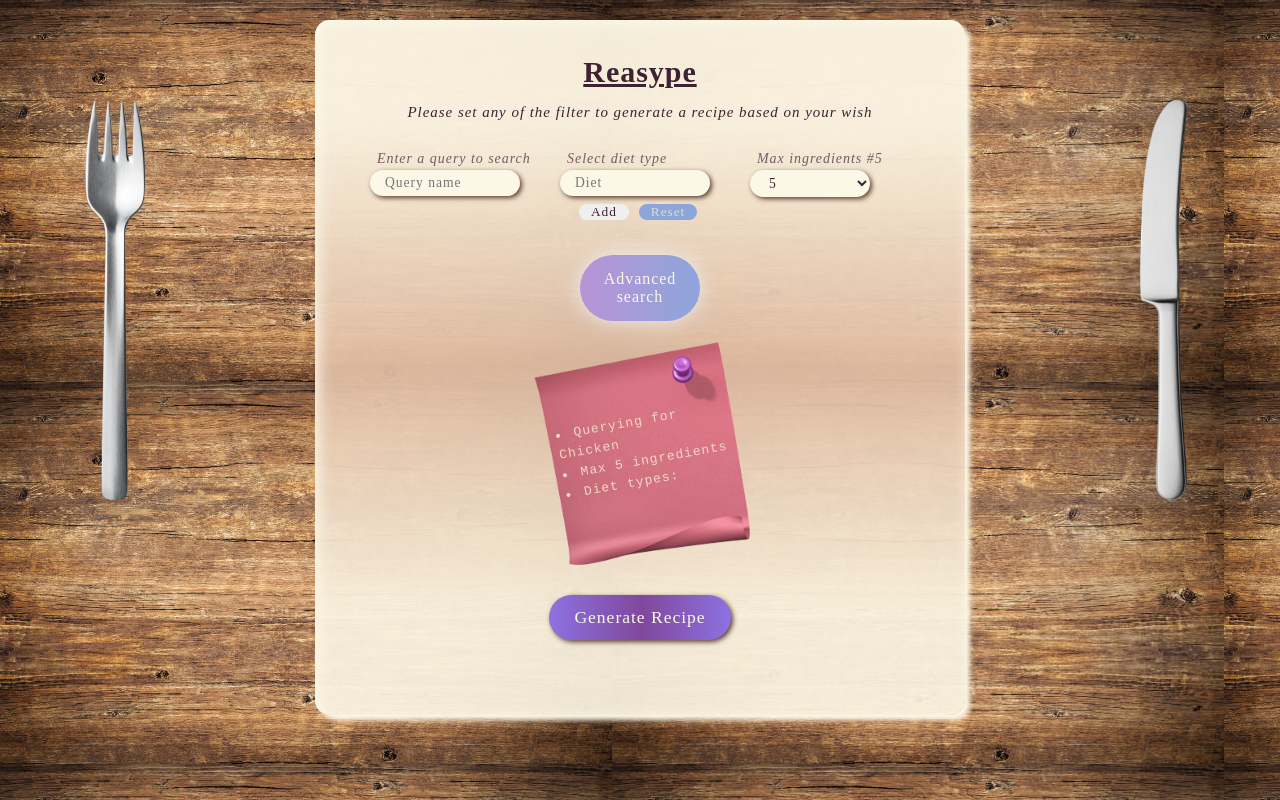
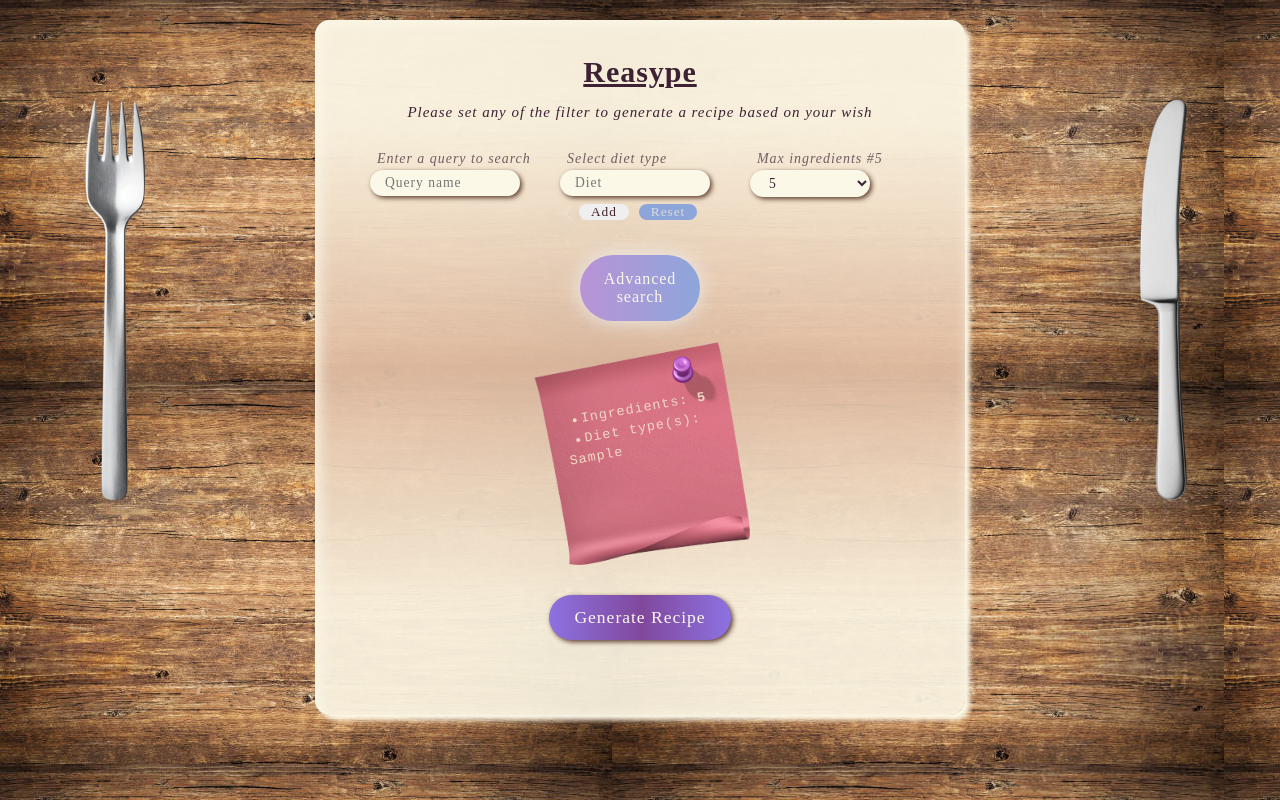
Before and after one commit to tarikozturk017/reasype--react, a React (Create React App) app in the folder reasype/: page / in a window 1280 px wide. Both pictures are taken after typing "Sample" into the empty fields and a click on the button "Add". Built offline with nearby package versions, Linux system fonts and the light colour scheme.

Commit message:
enum add bug fixed

```diff
--- a/reasype/src/components/BasicPaper.js
+++ b/reasype/src/components/BasicPaper.js
@@ -3,15 +3,29 @@ import Post from "../post.png"
 
 
 export default function BasicPaper(props) {
+    const data = props.data;
+    const OptionVal = data.ingr=== 100 ? '10+' : data.ingr;
+
+    function enumElements(enumData) {
+        let str = "";
+        enumData.map((data, i, enumData) => {
+            str+=data;
+            if (enumData.length - 1 !== i) str+=', '
+        });
+        return str;
+        // console.log("data: " + enumData)
+    }
+
+
     return (
         <div className="basic-paper--container" >
             {!props.isAdvanced && <div className="basic--paper">
                 <img src={Post} alt="" />
             </div>}
             <div className="basic-p--paper">
-                <li>Querying for Chicken</li>
-                <li>Max 5 ingredients</li>
-                <li>Diet types: </li>
+                {data.q && <li><span> Querying for: {data.q}</span></li>}
+                {OptionVal && <li><span>Ingredients: <strong>{OptionVal}</strong></span></li>}
+                {data.diet.length!==0 && <li><span> Diet type(s): {enumElements(data.diet)}</span></li>}
             </div>
         </div>
     )
--- a/reasype/src/components/EnumInput.js
+++ b/reasype/src/components/EnumInput.js
@@ -8,6 +8,7 @@ export default function EnumInput(props) {
 
     function handleChange(event) {
         const {name, value} = event.target
+
         setElem(prevData => ({
             ...prevData,
             // [name]: value
@@ -16,12 +17,12 @@ export default function EnumInput(props) {
     }
 
     function handleEnumChange() {
-        // console.log('setting handle range data: ' + elem.filterElem)
-        setArr(prevData => ([
-            ...prevData,
-            elem.filterElem
-        ]))
-        // console.log('before array is being set the elem is: ' + elem.filterElem)
+        if(elem.filterElem !== '' && !arr.includes(elem.filterElem) && arr.length < 3) {
+            setArr(prevData => ([
+                ...prevData,
+                elem.filterElem
+            ]))
+        }
         setElem({
             filterElem: ''
         })
--- a/reasype/src/components/Filter.js
+++ b/reasype/src/components/Filter.js
@@ -257,7 +257,7 @@ export default function Filter(props) {
                 {regularSearch} */}
 
                 {updatedPage}
-                <BasicPaper isAdvanced={isAdvanced}/>
+                <BasicPaper data={recipeData} isAdvanced={isAdvanced}/>
                 <div className="generate-button">
                     <button
                         // className="generate-button"
--- a/reasype/src/styles.css
+++ b/reasype/src/styles.css
@@ -19,7 +19,7 @@
   /* Handle */
   ::-webkit-scrollbar-thumb {
     /* background: blue;  */
-    background-image: linear-gradient(to bottom, #7145f8 0%, #986dae 51%, #7145f8 100%);
+    background-image: linear-gradient(to bottom, #8f6df5 0%, #a683b8 51%, #8f6df5 100%);
     opacity: 0.5;
     border-radius: 150px;
   }
@@ -325,7 +325,7 @@ datalist{
     opacity: 0.85;
     display: flex;
     /* left: 20px; */
-    font-size: 13px;
+    font-size: 13.5px;
     color: #f3dbcb;
     font-family: "Lucida Handwriting", "Courier New", monospace;
     left: 10px;
@@ -342,16 +342,20 @@ datalist{
 }
 
 .basic-p--paper{
-    max-width: 170px;
+    max-width: 165px;
     position: absolute;
     transform: rotate(-10deg);
-    left: 210px;
-    top: 80px;
+    left: 225px;
+    top: 65px;
     line-height: 20px;
 }
 
-.basic-p--paper > li {
-
+/* .basic-p--paper > li {
+    line-height: 15px;
+} */
+.basic-p--paper > li span {
+  position: relative;
+  left: -10px;
 }
 
 .advanced-filter--container{
```
